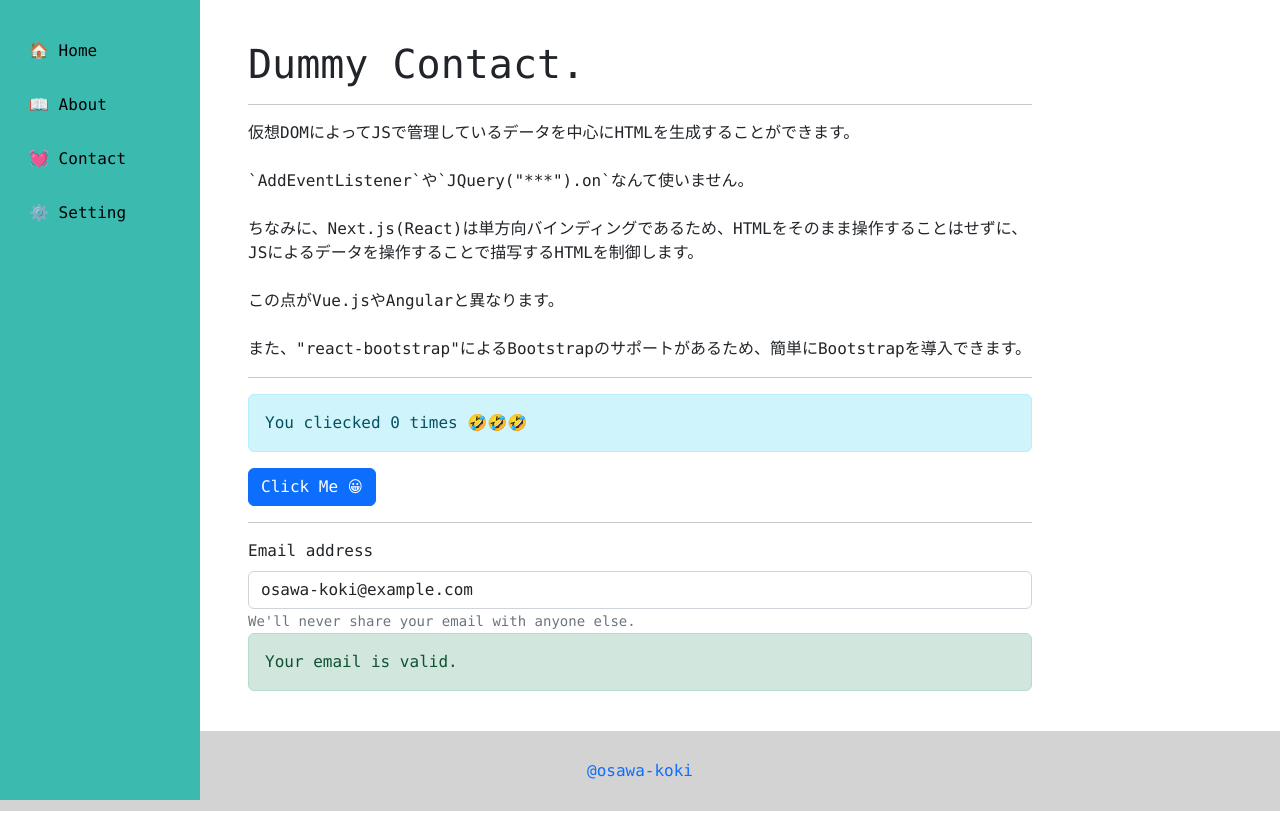
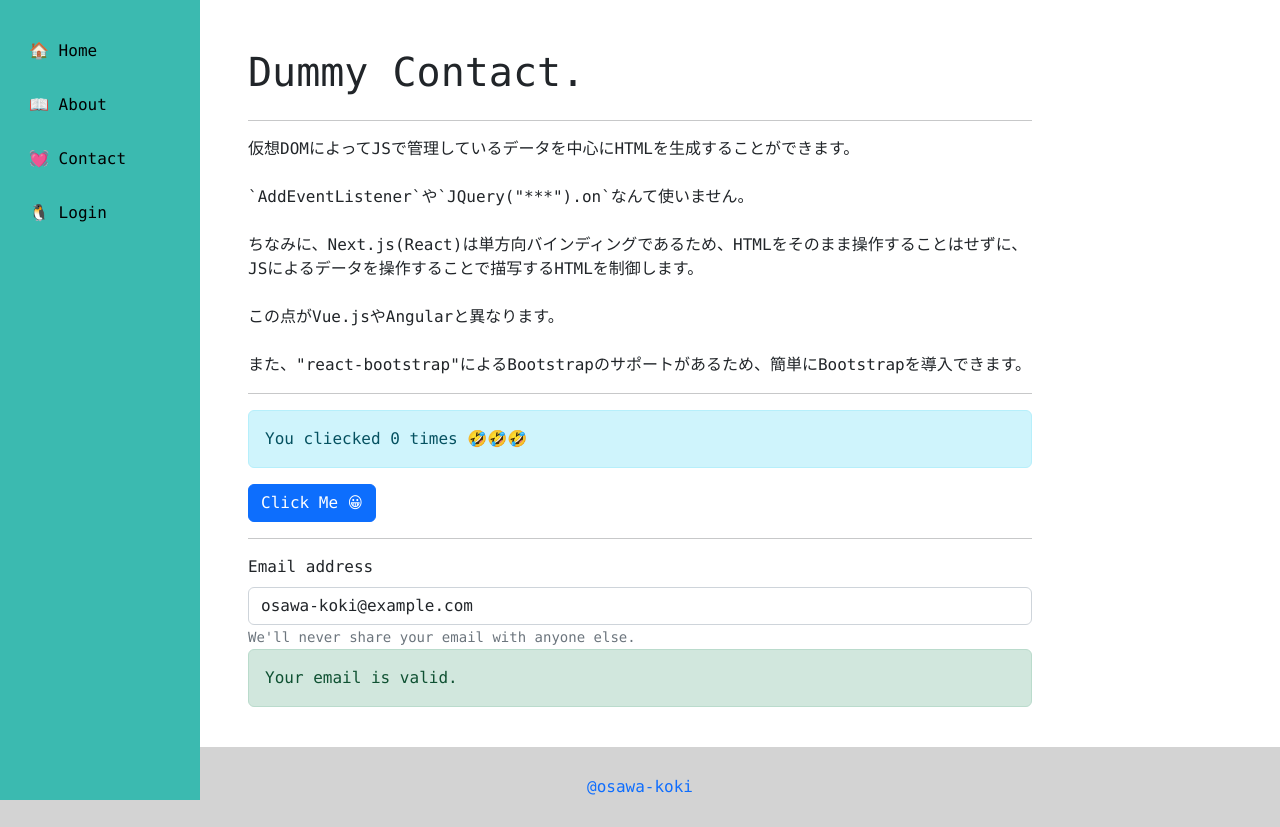
Before and after one commit to osawa-koki/enegaeru-sample, a Next.js app: page /contact in a window 1280 px wide. Built offline with nearby package versions, Linux system fonts and the light colour scheme; no server answers.

Commit message:
ログインページに関する小さな修正。

```diff
--- a/pages.ts
+++ b/pages.ts
@@ -16,9 +16,9 @@ const pages = [
     name: "Contact",
   },
   {
-    emoji: "⚙️",
-    path: "/setting/",
-    name: "Setting",
+    emoji: "🐧",
+    path: "/login/",
+    name: "Login",
   },
 ];
 
--- a/pages/_app.tsx
+++ b/pages/_app.tsx
@@ -4,8 +4,6 @@ import '../styles/styles.scss';
 import '../styles/menu.scss';
 
 import '../styles/index.scss';
-import '../styles/about.scss';
-import '../styles/contact.scss';
 
 import Head from 'next/head';
 
--- a/pages/setting.tsx
+++ b/pages/login.tsx
@@ -79,7 +79,8 @@ export default function Setting() {
   return (
     <Layout>
       <div id="Setting" className="mt-3">
-        <h1>⚙️ Setting ⚙️</h1>
+        <h1>🐧 Login 🐧</h1>
+        <h2>🌸 API Info</h2>
         <Form.Group className="mt-3">
           <Form.Label>Enter API key</Form.Label>
           <Form.Control type="text" placeholder="Enter API_KEY" value={sharedData.api_key} onInput={SetApiKey} />
@@ -95,6 +96,7 @@ export default function Setting() {
           <Form.Control type="password" placeholder="Enter Password" value={sharedData.password} onInput={SetPassword} />
         </Form.Group>
         <Button variant='outline-primary' onClick={Login} className='mt-3 d-block mx-auto'>Login 🐙</Button>
+        <h2>🍓 User Info</h2>
         {
           userinfo !== null ?
           <Table className='my-5'>
@@ -134,7 +136,7 @@ export default function Setting() {
             </tbody>
           </Table>
           :
-          <Alert variant='danger' className='my-3'>ログインしていません。</Alert>
+          <Alert variant='warning' className='my-3'>ログインしていません。</Alert>
         }
         <hr />
         <div className='mt-3'>
--- a/styles/styles.scss
+++ b/styles/styles.scss
@@ -25,7 +25,10 @@ $footer_height: 5; // rem
 main {
   margin: #{$main_vertical_margin}px 0;
   padding: 0.5rem;
-  h1 {
+  h1, h2, h3 {
+    margin: 1.5rem 0;
+  }
+  h4, h5, h6 {
     margin: 1rem 0;
   }
   @include media-breakpoint-up(md) {
```
Also changed, not shown: styles/about.scss (deleted), styles/contact.scss (deleted).
